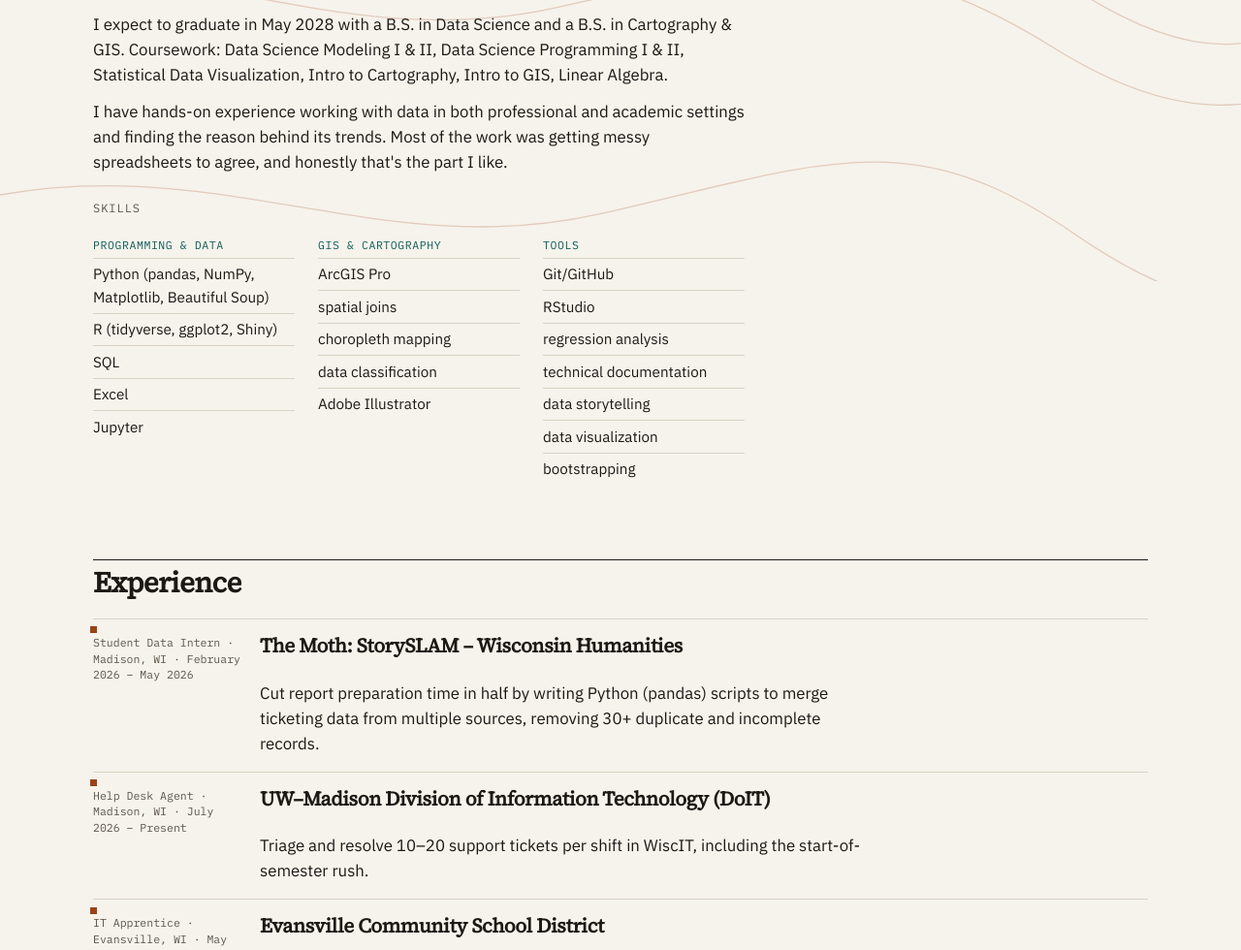
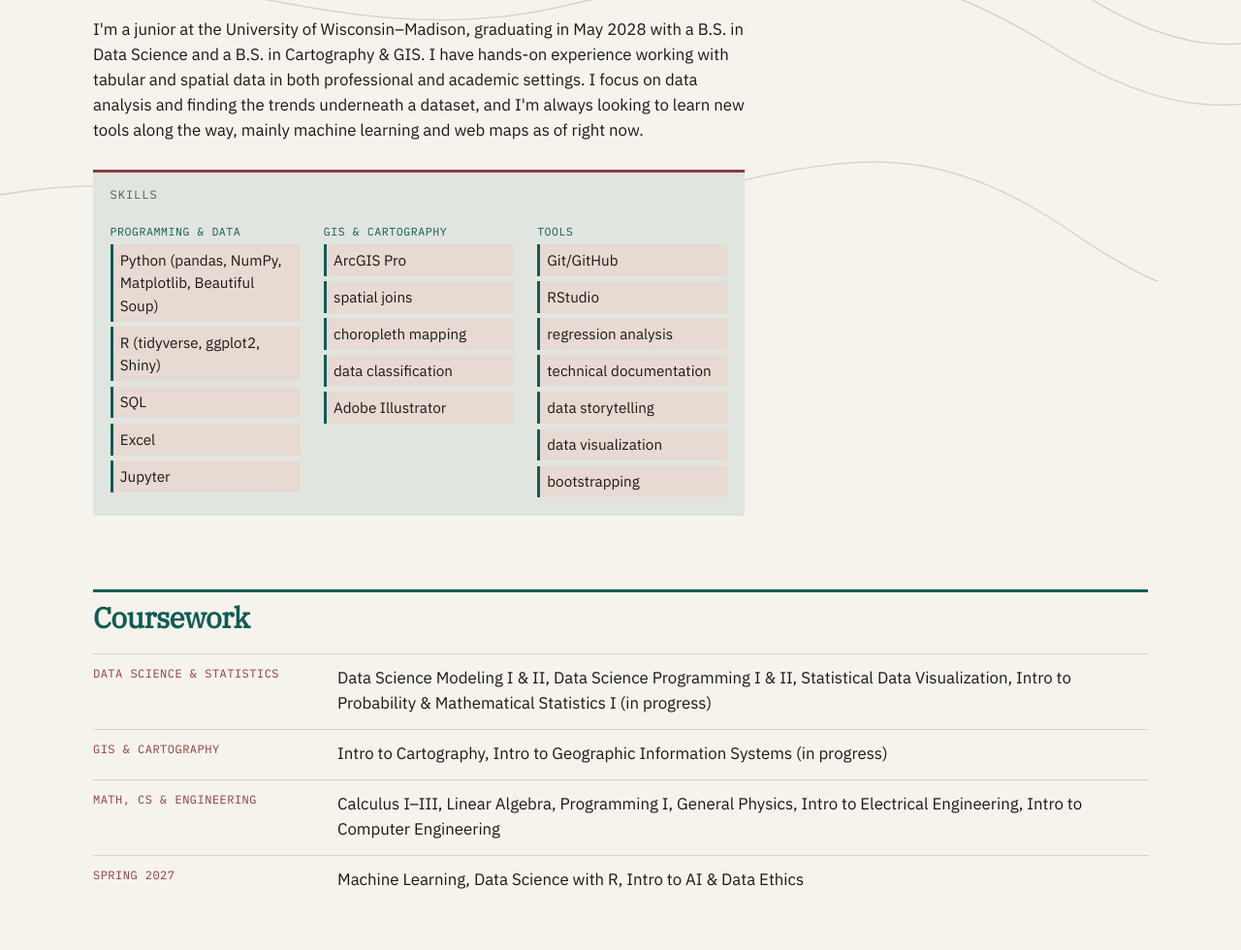
Before and after one commit to Slxed/Slxed.github.io, an Astro site: page / in a window 1280 px wide. Shown: the part 510-1490 px from the top of the page at 97% size. Built offline with nearby package versions, Linux system fonts and the light colour scheme; Astro itself is replaced by a stand-in of ours.

Commit message:
Switch the default look to plate and add Coursework.
About uses William's approved paragraph. The Moth line no longer claims a time savings. The footer drops the emoji line and keeps the contact links spaced apart.

Co-authored-by: William Day <Slxed@users.noreply.github.com>

```diff
--- a/src/components/Footer.astro
+++ b/src/components/Footer.astro
@@ -1,14 +1,11 @@
 <footer>
   <div class="container">
-    <p>
+    <p class="footer-links">
       <a href="mailto:weday@wisc.edu">weday@wisc.edu</a>
-      ·
       <a href="https://github.com/Slxed">github.com/Slxed</a>
-      ·
       <a href="https://www.linkedin.com/in/william-day-5b73112bb/">LinkedIn</a>
     </p>
     <p>&copy; <span id="current-year">2023</span> William Day. All rights reserved.</p>
-    <p>Made with <i class="fa-solid fa-heart"></i> and 🧀</p>
   </div>
 </footer>
 
--- a/src/components/Header.astro
+++ b/src/components/Header.astro
@@ -11,6 +11,7 @@ const showBlog = posts.length > 0;
     <nav>
       <ul>
         <li><a href={homeHref('#about')}>About</a></li>
+        <li><a href={homeHref('#coursework')}>Coursework</a></li>
         <li><a href={homeHref('#experience')}>Experience</a></li>
         <li><a href={homeHref('#projects')}>Projects</a></li>
         {showBlog && (
--- a/src/layouts/Layout.astro
+++ b/src/layouts/Layout.astro
@@ -36,7 +36,7 @@ const image = new URL('/og.png', Astro.site);
 									: 'light';
 					document.documentElement.setAttribute('data-theme', theme);
 					var design = params.get('design');
-					if (design === 'field' || design === 'plate') {
+					if (design === 'field' || design === 'survey') {
 						document.documentElement.setAttribute('data-design', design);
 					}
 				} catch (e) {}
--- a/src/pages/index.astro
+++ b/src/pages/index.astro
@@ -96,8 +96,7 @@ const projects = [
     </div>
     <div class="about-content">
       <div class="about-text">
-        <p>I expect to graduate in May 2028 with a B.S. in Data Science and a B.S. in Cartography &amp; GIS. Coursework: Data Science Modeling I &amp; II, Data Science Programming I &amp; II, Statistical Data Visualization, Intro to Cartography, Intro to GIS, Linear Algebra.</p>
-        <p>I have hands-on experience working with data in both professional and academic settings and finding the reason behind its trends. Most of the work was getting messy spreadsheets to agree, and honestly that's the part I like.</p>
+        <p>I'm a junior at the University of Wisconsin–Madison, graduating in May 2028 with a B.S. in Data Science and a B.S. in Cartography &amp; GIS. I have hands-on experience working with tabular and spatial data in both professional and academic settings. I focus on data analysis and finding the trends underneath a dataset, and I'm always looking to learn new tools along the way, mainly machine learning and web maps as of right now.</p>
 
         <div class="skills">
           <h3>Skills</h3>
@@ -139,6 +138,32 @@ const projects = [
   </div>
 </section>
 
+<section id="coursework" class="coursework-section">
+  <div class="container">
+    <div class="section-header">
+      <h2>Coursework</h2>
+    </div>
+    <dl class="coursework">
+      <div>
+        <dt>Data Science &amp; Statistics</dt>
+        <dd>Data Science Modeling I &amp; II, Data Science Programming I &amp; II, Statistical Data Visualization, Intro to Probability &amp; Mathematical Statistics I (in progress)</dd>
+      </div>
+      <div>
+        <dt>GIS &amp; Cartography</dt>
+        <dd>Intro to Cartography, Intro to Geographic Information Systems (in progress)</dd>
+      </div>
+      <div>
+        <dt>Math, CS &amp; Engineering</dt>
+        <dd>Calculus I–III, Linear Algebra, Programming I, General Physics, Intro to Electrical Engineering, Intro to Computer Engineering</dd>
+      </div>
+      <div>
+        <dt>Spring 2027</dt>
+        <dd>Machine Learning, Data Science with R, Intro to AI &amp; Data Ethics</dd>
+      </div>
+    </dl>
+  </div>
+</section>
+
 <section id="experience" class="experience">
   <div class="container">
     <div class="section-header">
@@ -148,7 +173,7 @@ const projects = [
       <article class="job">
         <h3>The Moth: StorySLAM – Wisconsin Humanities</h3>
         <p class="job-meta">Student Data Intern · Madison, WI · February 2026 – May 2026</p>
-        <p>Cut report preparation time in half by writing Python (pandas) scripts to merge ticketing data from multiple sources, removing 30+ duplicate and incomplete records.</p>
+        <p>Wrote Python (pandas) scripts to merge ticketing data from multiple sources, removing 30+ duplicate and incomplete records.</p>
       </article>
       <article class="job">
         <h3>UW–Madison Division of Information Technology (DoIT)</h3>
--- a/src/styles/global.css
+++ b/src/styles/global.css
@@ -8,22 +8,22 @@
 @import "@fontsource/ibm-plex-sans/latin-500.css";
 @import "@fontsource/ibm-plex-mono/latin-400.css";
 
-/* Directions. Applied: survey (Source Serif 4 + IBM Plex Sans, burnt orange).
+/* Directions. Applied: plate (IBM Plex Serif + IBM Plex Sans, muted coral).
    field: Fraunces + Source Sans 3, ochre #7A4E0D / #E2B15A
-   plate: IBM Plex Serif + IBM Plex Sans, muted coral #8E3D3A / #F0A8A0
-   Preview another direction with ?design=field or ?design=plate.
+   survey: Source Serif 4 + IBM Plex Sans, burnt orange #9A4318 / #F0A06A
+   Preview another direction with ?design=field or ?design=survey.
    See DESIGN.md. */
 :root,
 [data-theme="light"] {
   color-scheme: light;
-  --font-display: "Source Serif 4", Georgia, serif;
+  --font-display: "IBM Plex Serif", Georgia, serif;
   --font-body: "IBM Plex Sans", "Segoe UI", sans-serif;
   --font-mono: "IBM Plex Mono", ui-monospace, monospace;
 
   --color-primary: #0f5c56;
   --color-primary-dark: #0a3e3a;
   --color-on-primary: #ffffff;
-  --color-accent-2: #9a4318;
+  --color-accent-2: #8e3d3a;
 
   --color-secondary: #efeae1;
   --color-text: #1c1915;
@@ -45,7 +45,7 @@
   --color-primary: #8fd9d2;
   --color-primary-dark: #b7ebe6;
   --color-on-primary: #10211f;
-  --color-accent-2: #f0a06a;
+  --color-accent-2: #f0a8a0;
 
   --color-secondary: #1c2422;
   --color-text: #f3f0ea;
@@ -53,6 +53,16 @@
   --color-background: #141816;
   --color-card: #1a201e;
   --color-border: #31403c;
+}
+
+[data-design="survey"] {
+  --font-display: "Source Serif 4", Georgia, serif;
+  --font-body: "IBM Plex Sans", "Segoe UI", sans-serif;
+  --color-accent-2: #9a4318;
+}
+
+[data-theme="dark"][data-design="survey"] {
+  --color-accent-2: #f0a06a;
 }
 
 [data-design="field"] {
@@ -65,15 +75,6 @@
   --color-accent-2: #e2b15a;
 }
 
-[data-design="plate"] {
-  --font-display: "IBM Plex Serif", Georgia, serif;
-  --font-body: "IBM Plex Sans", "Segoe UI", sans-serif;
-  --color-accent-2: #8e3d3a;
-}
-
-[data-theme="dark"][data-design="plate"] {
-  --color-accent-2: #f0a8a0;
-}
 
 * {
   margin: 0;
@@ -119,6 +120,7 @@ article {
 
 a {
   color: var(--color-primary);
+  text-decoration-color: var(--color-accent-2);
   text-decoration-thickness: 1px;
   text-underline-offset: 0.18em;
 }
@@ -241,8 +243,12 @@ section {
 .section-header {
   text-align: left;
   margin-bottom: 1.25rem;
-  padding-top: 0.35rem;
-  border-top: 1px solid var(--color-text);
+  padding-top: 0.55rem;
+  border-top: 3px solid var(--color-primary);
+}
+
+.section-header h2 {
+  color: var(--color-primary);
 }
 
 .section-header p {
@@ -331,6 +337,9 @@ section {
   grid-template-columns: repeat(3, minmax(0, 1fr));
   gap: 1.5rem;
   margin-top: 1.75rem;
+  padding: 1rem 1.1rem 1.15rem;
+  background: color-mix(in srgb, var(--color-primary) 9%, var(--color-background));
+  border-top: 3px solid var(--color-accent-2);
 }
 
 .skills h3 {
@@ -354,9 +363,38 @@ section {
 }
 
 .skills li {
-  padding: 0.28rem 0;
+  margin-top: 0.35rem;
+  padding: 0.28rem 0.45rem;
+  background: color-mix(in srgb, var(--color-accent-2) 14%, var(--color-background));
+  border-left: 3px solid var(--color-primary);
+  font-size: 0.95rem;
+}
+
+.coursework {
+  display: flex;
+  flex-direction: column;
+  gap: 0.85rem;
+}
+
+.coursework div {
+  display: grid;
+  grid-template-columns: 14.5rem minmax(0, 1fr);
+  gap: 0.75rem 1.25rem;
+  padding-top: 0.7rem;
   border-top: 1px solid var(--color-border);
-  font-size: 0.95rem;
+}
+
+.coursework dt {
+  font-family: var(--font-mono);
+  font-size: 0.75rem;
+  font-weight: 400;
+  letter-spacing: 0.04em;
+  text-transform: uppercase;
+  color: var(--color-accent-2);
+}
+
+.coursework dd {
+  margin: 0;
 }
 
 .jobs {
@@ -417,8 +455,9 @@ section {
   grid-template-columns: 148px minmax(0, 1fr);
   gap: 1.25rem;
   align-items: start;
-  padding: 1.1rem 0;
+  padding: 1.1rem 0 1.1rem 0.75rem;
   border-top: 1px solid var(--color-border);
+  border-left: 3px solid var(--color-accent-2);
 }
 
 .project-row:not(:has(.project-thumb)) {
@@ -525,6 +564,19 @@ footer .container {
 footer p {
   margin: 0;
   font-size: 0.9rem;
+}
+
+.footer-links {
+  display: flex;
+  flex-wrap: wrap;
+  align-items: center;
+  gap: 0.35rem 0;
+}
+
+.footer-links a + a::before {
+  content: "·";
+  color: var(--color-text-light);
+  margin-right: 0.9rem;
 }
 
 footer i {
@@ -637,7 +689,8 @@ footer i {
   .hero .container,
   .skills,
   .job,
-  .project-row {
+  .project-row,
+  .coursework div {
     grid-template-columns: 1fr;
   }
 
```
Also changed, not shown: DESIGN.md (+6 -8 lines).
